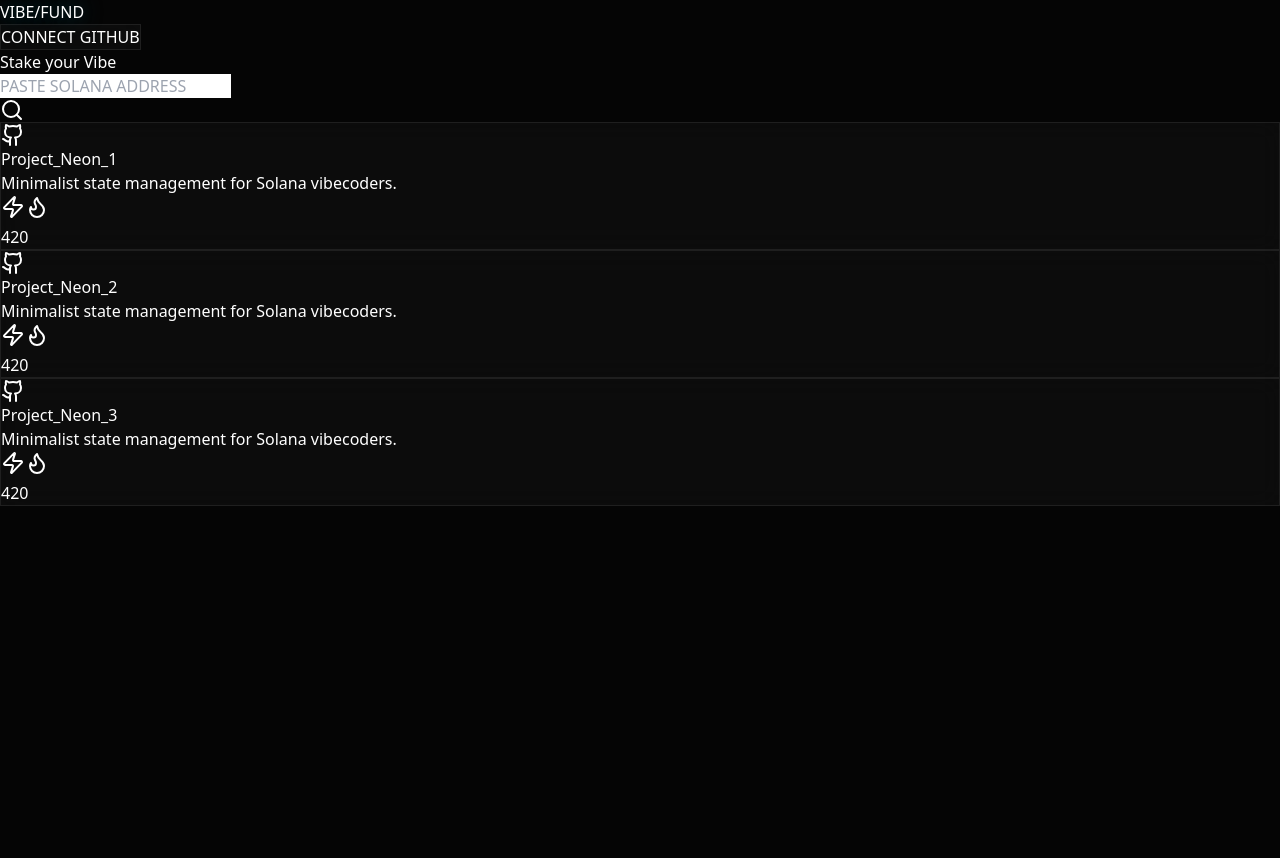
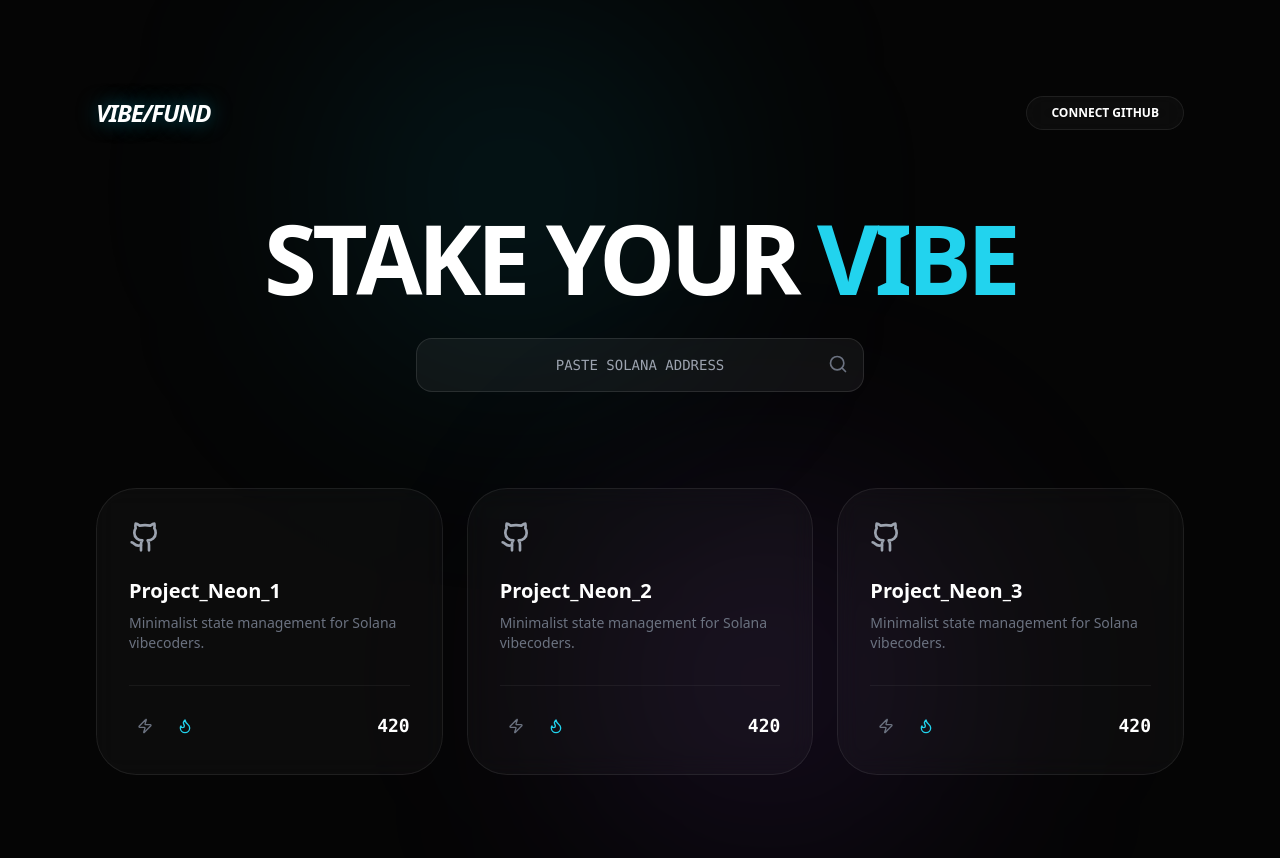
Before and after one commit to IamBlvckishh/vibe-fund, a Next.js app: page / in a window 1280 px wide. Shown: the top 858 px of the page. Before the commit the page ends 800 px from the top, so only its background shows below. Built offline with nearby package versions, Linux system fonts and the light colour scheme.

Commit message:
Create tailwind.config.ts

```diff
--- /dev/null
+++ b/tailwind.config.ts
@@ -0,0 +1,23 @@
+import type { Config } from "tailwindcss";
+
+const config: Config = {
+  content: [
+    "./app/**/*.{js,ts,jsx,tsx,mdx}",
+    "./components/**/*.{js,ts,jsx,tsx,mdx}",
+  ],
+  theme: {
+    extend: {
+      colors: {
+        // Your signature 2026 Neo-Minimalist palette
+        "vibe-cyan": "#06b6d4",
+        "vibe-dark": "#050505",
+        "vibe-glass": "rgba(255, 255, 255, 0.03)",
+      },
+      backgroundImage: {
+        "vibe-gradient": "radial-gradient(circle at top, rgba(6, 182, 212, 0.15) 0%, transparent 70%)",
+      },
+    },
+  },
+  plugins: [],
+};
+export default config;
```
